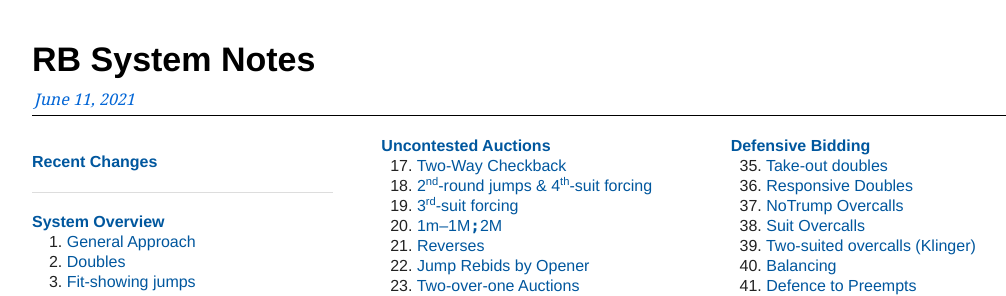
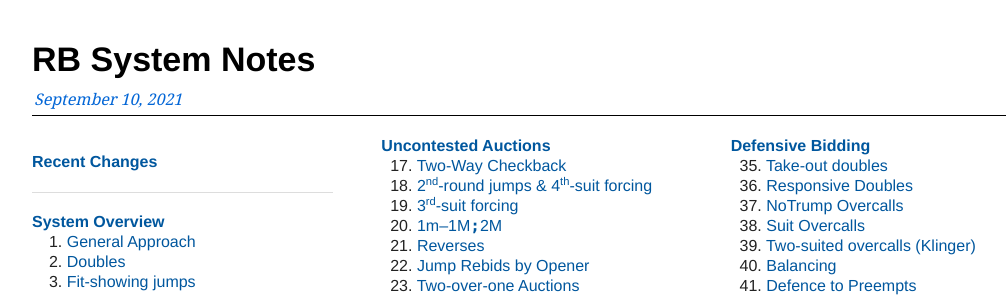
Before and after one commit to kjraywood/kjraywood.github.io, a Jekyll site: the page rbsys/index.html, which Jekyll copies as it is, in a window 1280 px wide. Shown: the top 296 px of the page, without its empty margins (108-1114 px from the left). Built offline with Jekyll 4.4.1, drawn with Linux system fonts in a browser that asks for light colours.

Commit message:
Update date of system notes

```diff
--- a/rbsys/index.html
+++ b/rbsys/index.html
@@ -14,7 +14,7 @@
 <div id="header">
 <h1>RB System Notes</h1>
 <div class="details">
-<span id="revdate">June 11, 2021</span>
+<span id="revdate">September 10, 2021</span>
 </div>
 </div>
 <div id="content">
```
